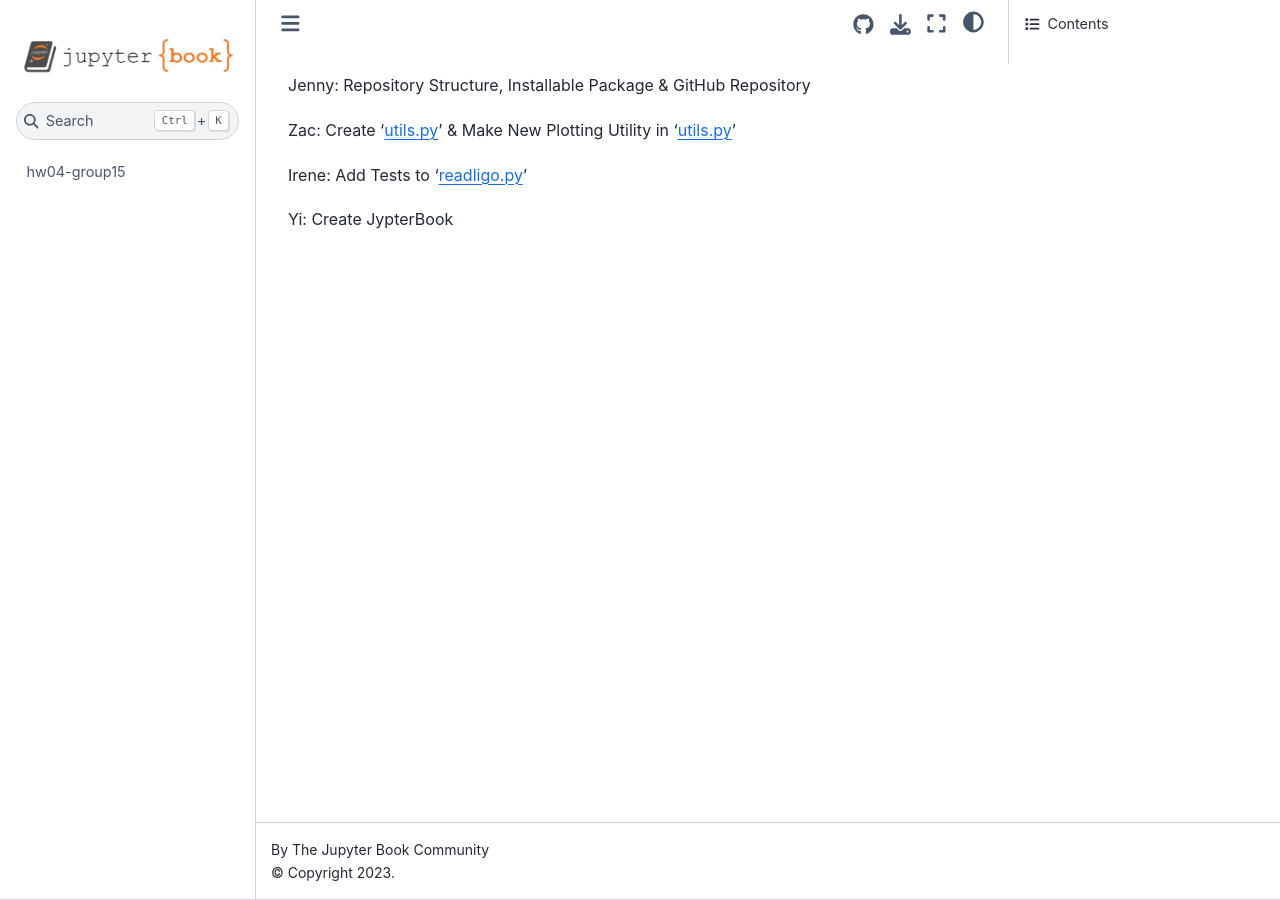
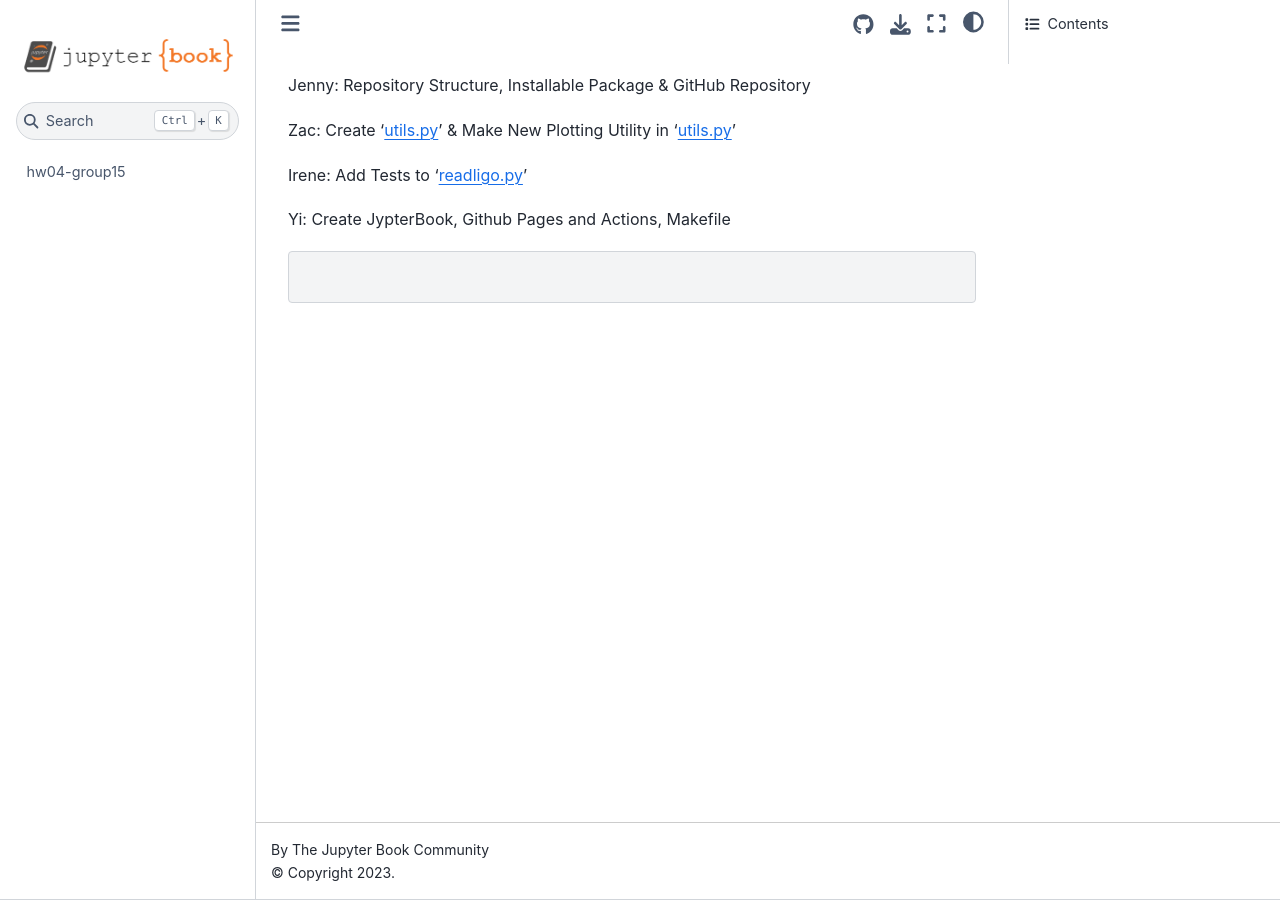
Before and after one commit to UCB-stat-159-s23/hw04-Group15, a Jupyter Book: the page built from contribution_statement.md, in a window 1280 px wide. Built offline with Jupyter Book 1.0.4 settings and Sphinx 7.4.7 and the Sphinx Book theme 1.1.4, drawn with Linux system fonts in a browser that asks for light colours; pages that are not in the unit, such as notebooks, are missing from menus.

Commit message:
Update contribution form

````diff
--- a/contribution_statement.md
+++ b/contribution_statement.md
@@ -7,4 +7,8 @@ Zac: Create 'utils.py' & Make New Plotting Utility in 'utils.py'
 Irene: Add Tests to 'readligo.py'
 
 
-Yi: Create JypterBook
+Yi: Create JypterBook, Github Pages and Actions, Makefile
+
+```python
+
+```
````
